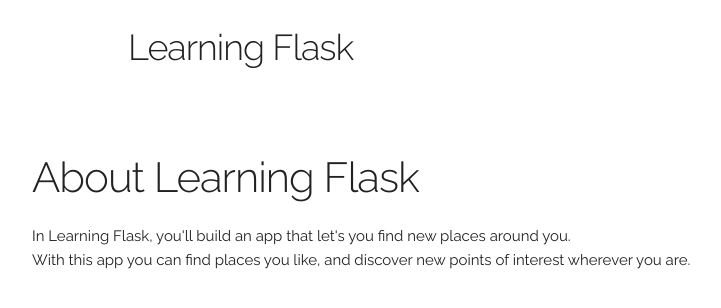
After one commit to 2x2Dev/learning-flask, a Flask app: page /about in a window 1280 px wide. The commit adds this page. Shown: the top 308 px of the page, without its empty margins (32-753 px from the left). Run offline with Flask 2, Linux system fonts and the light colour scheme.

Commit message:
About page added

```diff
--- a/routes.py
+++ b/routes.py
@@ -6,5 +6,9 @@ app = Flask(__name__)
 def index():
 	return render_template("index.html")
 
+@app.route("/about")
+def about():
+	return render_template("about.html")
+
 if __name__ == "__main__":
 	app.run(debug=True)
--- /dev/null
+++ b/templates/about.html
@@ -0,0 +1,21 @@
+{% extends "layout.html"%}
+
+{% block content %}
+
+<body>
+
+	<div class ="containter">
+
+	 <div class="row" style="margin-left: 5%">
+
+	 	 <div class="row" style="margin-top: 5%">
+
+        <h2>About Learning Flask</h2>
+
+        <p>In Learning Flask, you'll build an app that let's you find new places around you. <br> With this app you can find places you like, and discover new points of interest wherever you are. </p>
+    	</div>
+    </div>
+
+  </div>
+
+{% endblock %}
--- a/templates/index.html
+++ b/templates/index.html
@@ -11,7 +11,7 @@
       <div class="one-half column" style="margin-top: 15%">
         <h1>Discover places <br> near you.</h1>
         <a class="button button-primary" href="#">Sign Up</a>
-        <a class="button" href="#">Learn More</a>
+        <a class="button" href="{{ url_for('about') }}">Learn More</a>
 
       </div>
 
```
